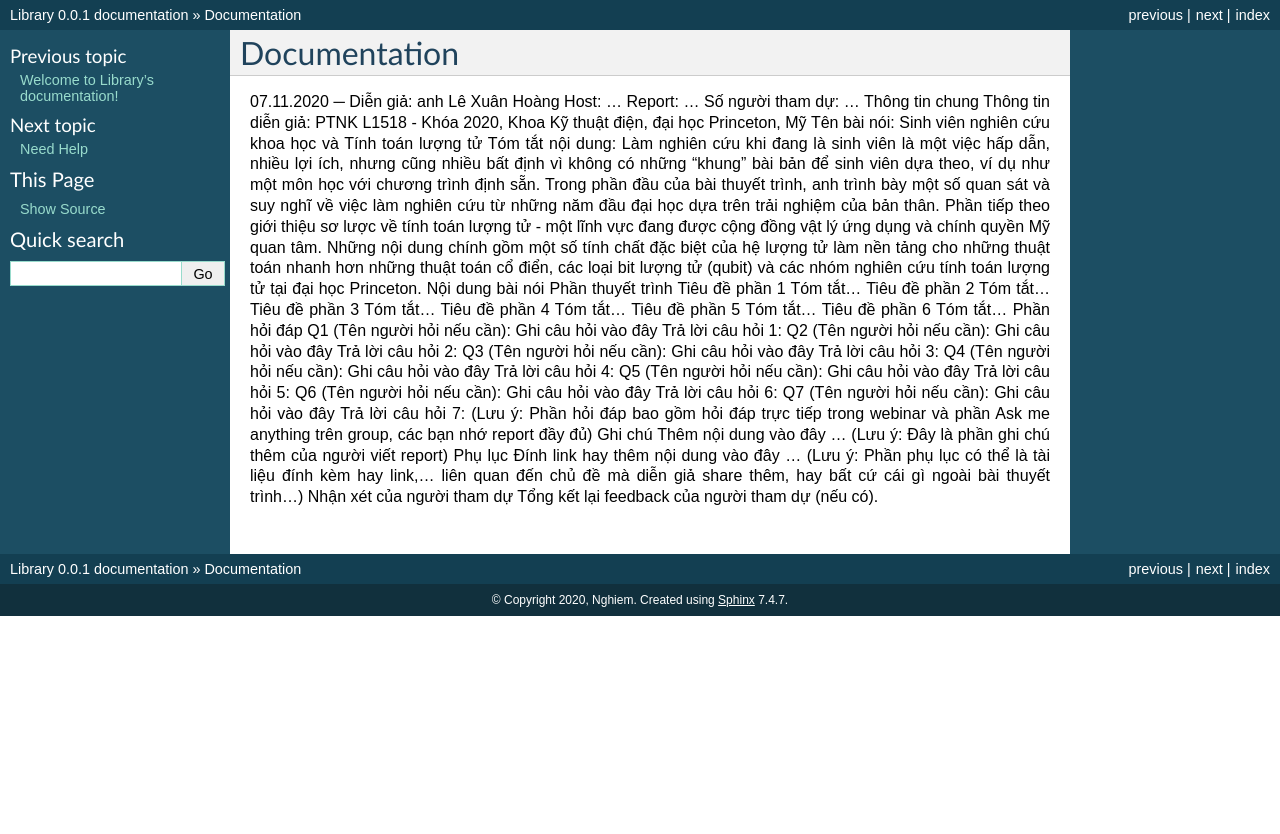
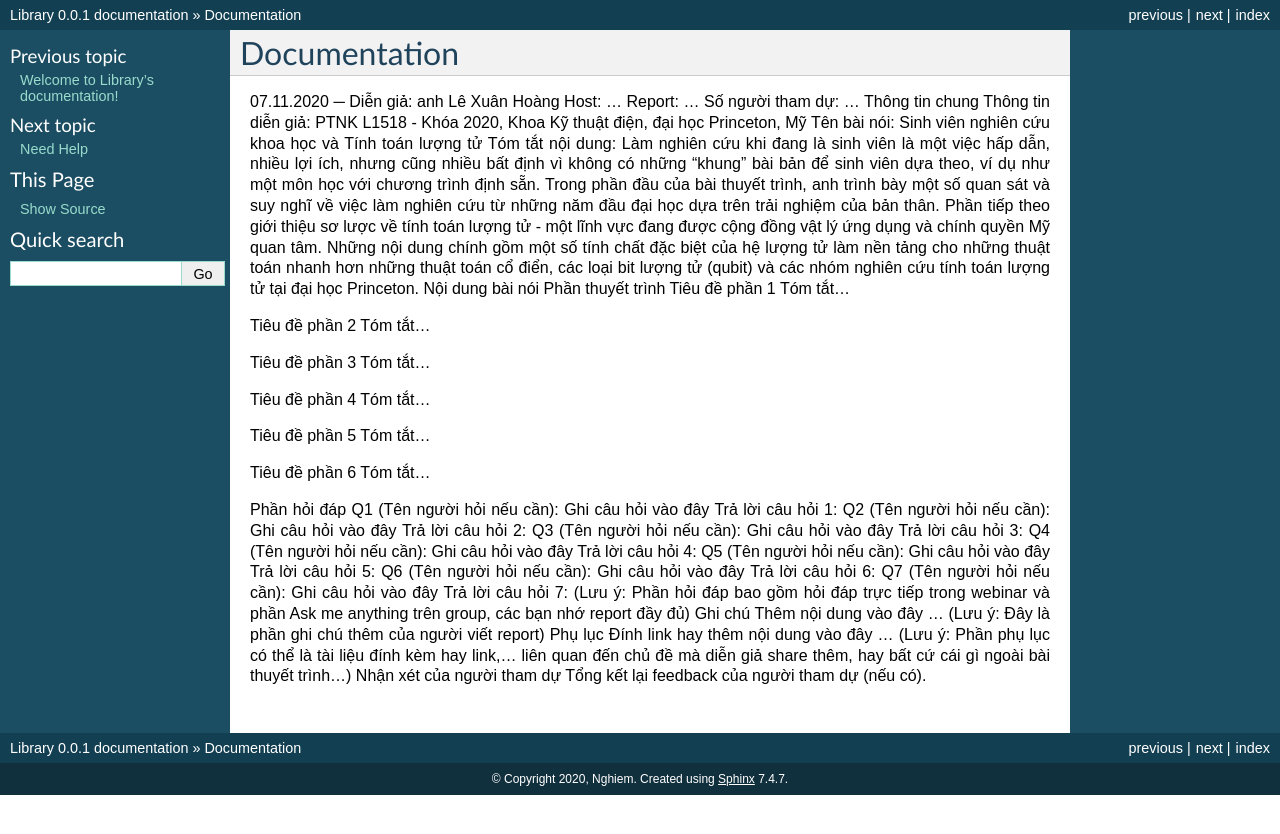
Before and after one commit to nghiemkythu/demoo, a Sphinx documentation site: the page built from docs/source/documentation.rst, in a window 1280 px wide. Shown: the top 834 px of the page. Built offline with Sphinx 7.4.7, drawn with Linux system fonts in a browser that asks for light colours; pages that are not in the unit, such as notebooks, are missing from menus; some of the changed lines change nothing that is shown.

Commit message:
'hoctap'

```diff
--- a/docs/source/documentation.rst
+++ b/docs/source/documentation.rst
@@ -1,10 +1,67 @@
 Documentation
 =============
 
-07.11.2020 ─ Diễn giả: anh Lê Xuân Hoàng Host: … Report: … Số người tham dự: … Thông tin chung Thông tin diễn giả: PTNK L1518 - Khóa 2020, Khoa Kỹ thuật điện, đại học Princeton, Mỹ Tên bài nói: Sinh viên nghiên cứu khoa học và Tính toán lượng tử Tóm tắt nội dung: Làm nghiên cứu khi đang là sinh viên là một việc hấp dẫn, nhiều lợi ích, nhưng cũng nhiều bất định vì không có những “khung” bài bản để sinh viên dựa theo, ví dụ như một môn học với chương trình định sẵn. Trong phần đầu của bài thuyết trình, anh trình bày một số quan sát và suy nghĩ về việc làm nghiên cứu từ những năm đầu đại học dựa trên trải nghiệm của bản thân. Phần tiếp theo giới thiệu sơ lược về tính toán lượng tử - một lĩnh vực đang được cộng đồng vật lý ứng dụng và chính quyền Mỹ quan tâm. Những nội dung chính gồm một số tính chất đặc biệt của hệ lượng tử làm nền tảng cho những thuật toán nhanh hơn những thuật toán cổ điển, các loại bit lượng tử (qubit) và các nhóm nghiên cứu tính toán lượng tử tại đại học Princeton. Nội dung bài nói Phần thuyết trình Tiêu đề phần 1 Tóm tắt…
-Tiêu đề phần 2 Tóm tắt…
-Tiêu đề phần 3 Tóm tắt…
-Tiêu đề phần 4 Tóm tắt…
-Tiêu đề phần 5 Tóm tắt…
-Tiêu đề phần 6 Tóm tắt…
-Phần hỏi đáp Q1 (Tên người hỏi nếu cần): Ghi câu hỏi vào đây Trả lời câu hỏi 1: Q2 (Tên người hỏi nếu cần): Ghi câu hỏi vào đây Trả lời câu hỏi 2: Q3 (Tên người hỏi nếu cần): Ghi câu hỏi vào đây Trả lời câu hỏi 3: Q4 (Tên người hỏi nếu cần): Ghi câu hỏi vào đây Trả lời câu hỏi 4: Q5 (Tên người hỏi nếu cần): Ghi câu hỏi vào đây Trả lời câu hỏi 5: Q6 (Tên người hỏi nếu cần): Ghi câu hỏi vào đây Trả lời câu hỏi 6: Q7 (Tên người hỏi nếu cần): Ghi câu hỏi vào đây Trả lời câu hỏi 7: (Lưu ý: Phần hỏi đáp bao gồm hỏi đáp trực tiếp trong webinar và phần Ask me anything trên group, các bạn nhớ report đầy đủ) Ghi chú Thêm nội dung vào đây … (Lưu ý: Đây là phần ghi chú thêm của người viết report) Phụ lục Đính link hay thêm nội dung vào đây … (Lưu ý: Phần phụ lục có thể là tài liệu đính kèm hay link,… liên quan đến chủ đề mà diễn giả share thêm, hay bất cứ cái gì ngoài bài thuyết trình…) Nhận xét của người tham dự Tổng kết lại feedback của người tham dự (nếu có).
+07.11.2020
+─
+Diễn giả: anh Lê Xuân Hoàng
+Host: ...
+Report: ...
+Số người tham dự: ...
+Thông tin chung
+Thông tin diễn giả: PTNK L1518 - Khóa 2020, Khoa Kỹ thuật điện, đại học Princeton, Mỹ
+Tên bài nói: Sinh viên nghiên cứu khoa học và Tính toán lượng tử
+Tóm tắt nội dung:
+Làm nghiên cứu khi đang là sinh viên là một việc hấp dẫn, nhiều lợi ích, nhưng cũng nhiều bất định vì không có những "khung" bài bản để sinh viên dựa theo, ví dụ như một môn học với chương trình định sẵn. Trong phần đầu của bài thuyết trình, anh trình bày một số quan sát và suy nghĩ về việc làm nghiên cứu từ những năm đầu đại học dựa trên trải nghiệm của bản thân. Phần tiếp theo giới thiệu sơ lược về tính toán lượng tử - một lĩnh vực đang được cộng đồng vật lý ứng dụng và chính quyền Mỹ quan tâm. Những nội dung chính gồm một số tính chất đặc biệt của hệ lượng tử làm nền tảng cho những thuật toán nhanh hơn những thuật toán cổ điển, các loại bit lượng tử (qubit) và các nhóm nghiên cứu tính toán lượng tử tại đại học Princeton.
+Nội dung bài nói
+Phần thuyết trình
+Tiêu đề phần 1
+Tóm tắt...
+
+
+Tiêu đề phần 2
+Tóm tắt...
+
+
+Tiêu đề phần 3
+Tóm tắt...
+
+
+Tiêu đề phần 4
+Tóm tắt...
+
+
+Tiêu đề phần 5
+Tóm tắt...
+
+
+Tiêu đề phần 6
+Tóm tắt...
+
+
+
+Phần hỏi đáp
+Q1 (Tên người hỏi nếu cần): Ghi câu hỏi vào đây
+Trả lời câu hỏi 1:
+Q2 (Tên người hỏi nếu cần): Ghi câu hỏi vào đây
+Trả lời câu hỏi 2:
+Q3 (Tên người hỏi nếu cần): Ghi câu hỏi vào đây
+Trả lời câu hỏi 3:
+Q4 (Tên người hỏi nếu cần): Ghi câu hỏi vào đây
+Trả lời câu hỏi 4:
+Q5 (Tên người hỏi nếu cần): Ghi câu hỏi vào đây
+Trả lời câu hỏi 5:
+Q6 (Tên người hỏi nếu cần): Ghi câu hỏi vào đây
+Trả lời câu hỏi 6:
+Q7 (Tên người hỏi nếu cần): Ghi câu hỏi vào đây
+Trả lời câu hỏi 7:
+(Lưu ý: Phần hỏi đáp bao gồm hỏi đáp trực tiếp trong webinar và phần Ask me anything trên group, các bạn nhớ report đầy đủ)
+Ghi chú
+Thêm nội dung vào đây
+...
+(Lưu ý: Đây là phần ghi chú thêm của người viết report)
+Phụ lục
+Đính link hay thêm nội dung vào đây
+...
+(Lưu ý: Phần phụ lục có thể là tài liệu đính kèm hay link,... liên quan đến chủ đề mà diễn giả share thêm, hay bất cứ cái gì ngoài bài thuyết trình...)
+Nhận xét của người tham dự
+Tổng kết lại feedback của người tham dự (nếu có).
```
